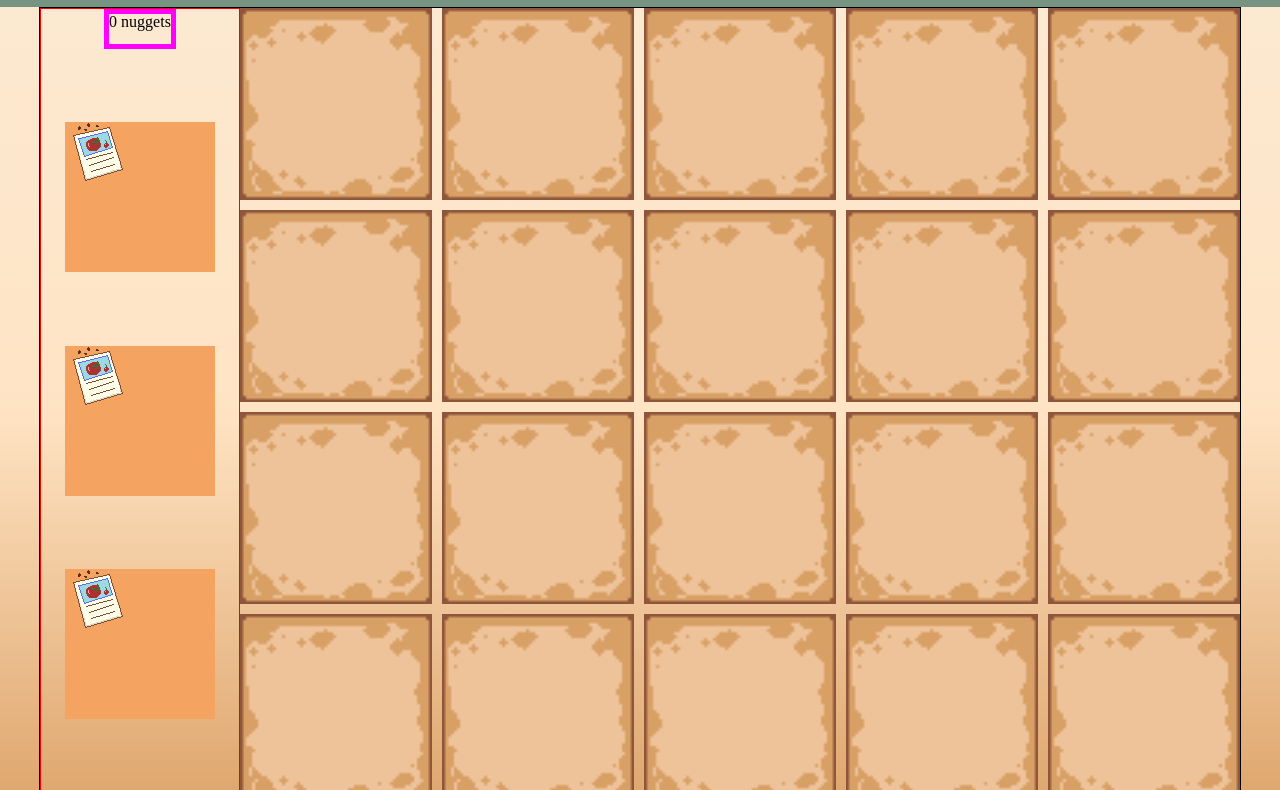
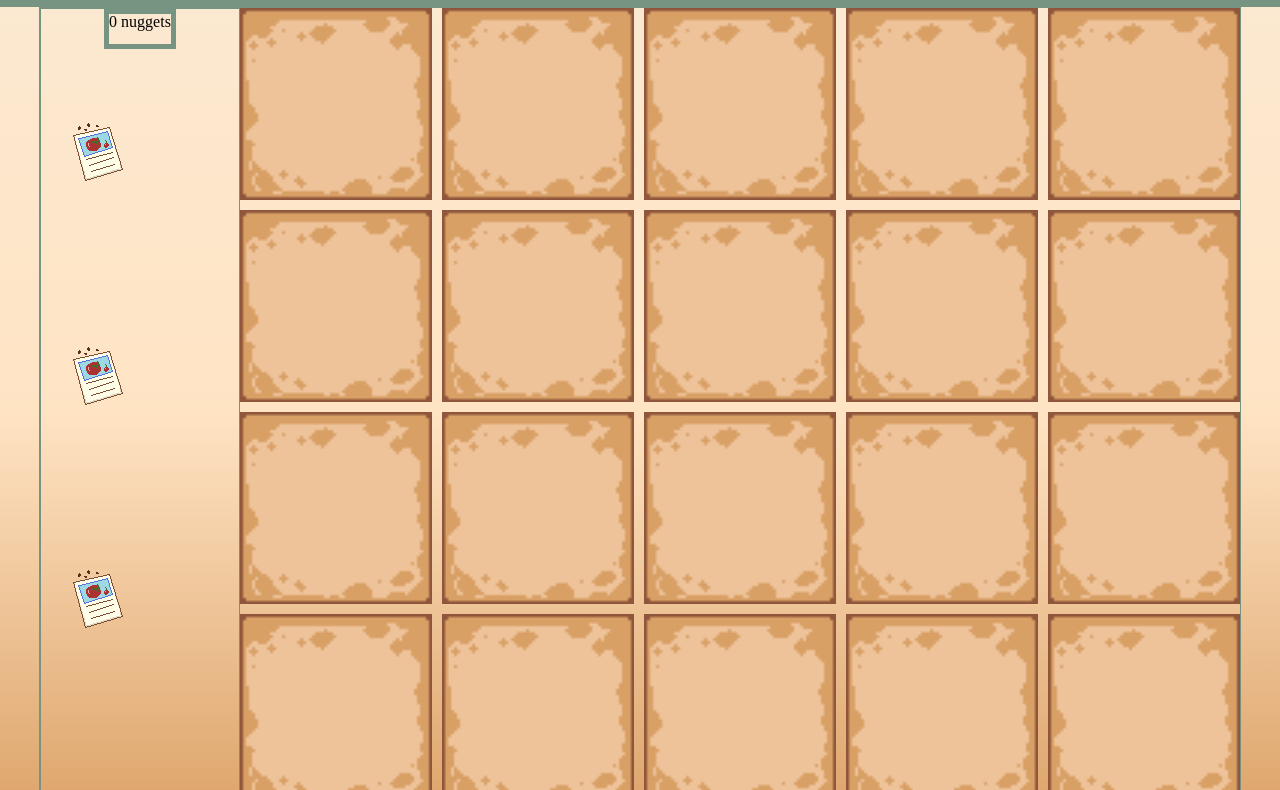
Before and after one commit to lausl-makins/farming-game, a plain HTML site: page index.html in a window 1280 px wide. Shown: the part 193-983 px from the top of the page. Drawn offline with Linux system fonts and the light colour scheme; a web font is replaced by a local one.

Commit message:
game formatting and layout

```diff
--- a/css/game.css
+++ b/css/game.css
@@ -1,7 +1,6 @@
 .plot-div {
   width: 192px;
   height: 192px;
-  /* background-color: rgb(104, 79, 51); */
   background-image: url("../img/dirt.png");
   background-size: cover;
 }
@@ -17,13 +16,13 @@
 #gameArea{
   display: grid;
   grid-template-columns: 1fr 5fr;
-  border: 1px solid black;
+  border: 1px solid #779482;
   width: max-content;
   margin: 0px auto;
 }
 
 #inventoryGrid{
-  border: 1px solid red;
+  border: 1px solid #779482;
   display: grid;
   grid-template-columns: 1fr;
   gap: 10px;
@@ -37,7 +36,7 @@
 }
 
 #moneyDisplay {
-  border: magenta thick solid;
+  border: #779482 thick solid;
   width: max-content;
   margin: 0px auto;
   height: 30px;
@@ -46,5 +45,19 @@
 .inventorySlot {
   width: 150px;
   height: 150px;
-  background-color: sandybrown;
+  /* background-color: sandybrown; */
 }
+
+#moneydisplay {
+  font-family: 'Supermercado One', cursive;
+}
+
+img{
+  image-rendering: pixelated;
+  image-rendering: crisp-edges;
+  image-rendering: crisp-edges;
+}
+
+/* #gamearea img {
+  width: 100px;
+  height: 100px; */
```
